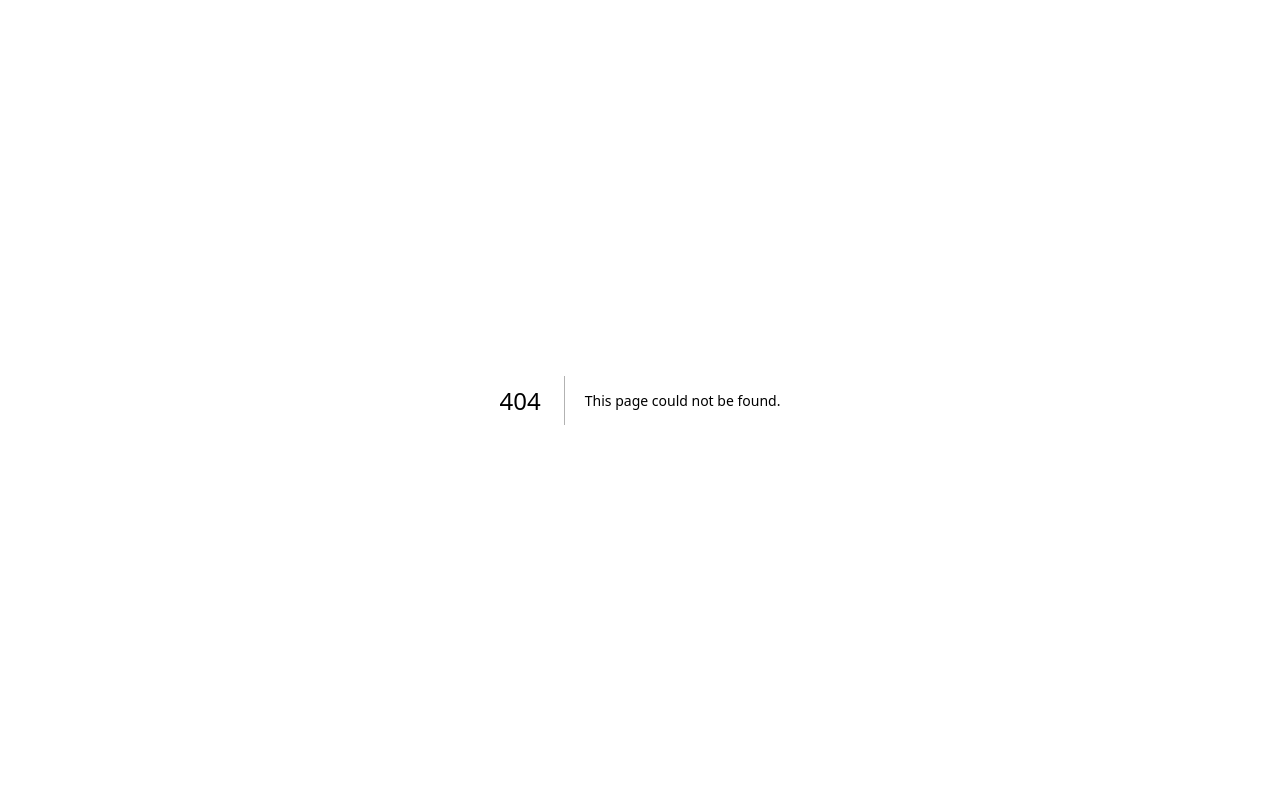
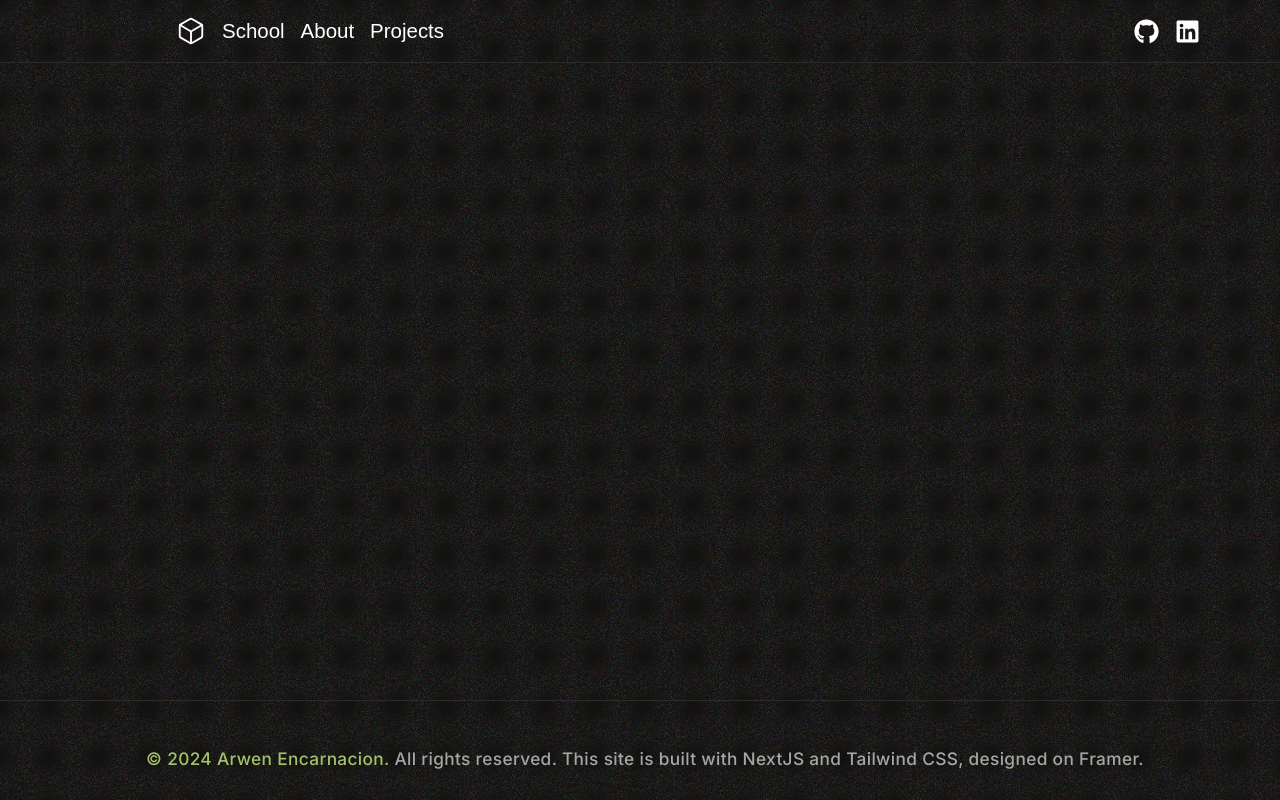
Before and after one commit to angele34/personal-website, a Next.js app: page /projects in a window 1280 px wide. Before the commit this address had no page. Built offline with nearby package versions, Linux system fonts and the light colour scheme; a web font is replaced by a local one.

Commit message:
setup routing

```diff
--- a/src/app/page.tsx
+++ b/src/app/home/page.tsx
@@ -3,11 +3,11 @@ import React from 'react';
 import { motion } from "framer-motion";
 
 // Components
-import Navigation from '../components/navbar';
-import Hero from '../components/hero';
+import Navigation from '../../components/navbar';
+import Hero from '../../components/hero';
 import Footer from '@/components/footer';
 
-export default function App() {
+export default function Home() {
   return (
     <div className="relative min-h-screen overflow-hidden flex flex-col">
       {/* Grainy bg */}
--- /dev/null
+++ b/src/app/projects/page.tsx
@@ -0,0 +1,29 @@
+"use client";
+import React from 'react';
+
+import { motion } from "framer-motion";
+
+import Navigation from '../../components/navbar';
+import Footer from '@/components/footer';
+
+export default function Projects() {
+    return (
+      <div className="relative min-h-screen overflow-hidden flex flex-col">
+        {/* Grainy bg */}
+        <div className="absolute top-0 left-0 w-full h-full bg-transparent bg-cover z-[-1]" style={{ filter: 'url(/grainy.svg#grain)' }}></div>
+
+        <motion.div
+          initial={{ opacity: 0 }}
+          animate={{ opacity: 1 }}
+          transition={{ duration: 1.5 }}
+          className="relative z-10 flex-grow"
+        >
+          <Navigation />
+
+          <div className="absolute bottom-0 w-full z-10">
+            <Footer />
+          </div>
+        </motion.div>
+        </div>
+    );
+}
--- /dev/null
+++ b/src/app/school/page.tsx
@@ -0,0 +1,29 @@
+"use client";
+import React from 'react';
+
+import { motion } from "framer-motion";
+
+import Navigation from '../../components/navbar';
+import Footer from '@/components/footer';
+
+export default function School() {
+    return (
+      <div className="relative min-h-screen overflow-hidden flex flex-col">
+        {/* Grainy bg */}
+        <div className="absolute top-0 left-0 w-full h-full bg-transparent bg-cover z-[-1]" style={{ filter: 'url(/grainy.svg#grain)' }}></div>
+
+        <motion.div
+          initial={{ opacity: 0 }}
+          animate={{ opacity: 1 }}
+          transition={{ duration: 1.5 }}
+          className="relative z-10 flex-grow"
+        >
+          <Navigation />
+
+          <div className="absolute bottom-0 w-full z-10">
+            <Footer />
+          </div>
+        </motion.div>
+        </div>
+    );
+}
--- a/src/components/footer.tsx
+++ b/src/components/footer.tsx
@@ -24,7 +24,7 @@ export default function footer() {
           2xl:text-p
           tracking-wider
           ">
-            <span className="text-customGreenLight ">© Arwen Encarnacion. </span>
+            <span className="text-customGreenLight ">© 2024 Arwen Encarnacion. </span>
             All rights reserved. This site is built with {''}
             <Link href="https://nextjs.org/" legacyBehavior>
               <a className= " hover:text-customGreenLight hover:opacity-90 transition delay-120 " target="_blank" rel="noopener noreferrer">NextJS</a>
--- a/src/components/navbar.tsx
+++ b/src/components/navbar.tsx
@@ -1,5 +1,5 @@
 import React from "react";
-
+import Link from 'next/link'
 import Iconoir from 'iconoir/icons/iconoir.svg';
 
 import { IoCubeOutline } from "react-icons/io5";
@@ -10,10 +10,12 @@ export default function Navbar() {
   return (
     <div className="flex justify-between fixed top-0 w-full z-20 border-b border-[#2d2d2de9]">
       <div className=" flex items-center pt-4 pb-4 xs:pl-0 sm:pl-0 md:pl-16 lg:pl-32 xl:pl-36 text-white font-medium text-nav no-underline">
+        <Link href="/home">
         <IoCubeOutline size={30} className="cursor-pointer grid ml-8 mr-2 text-white hover:text-customGreenLight transition delay-100"/>
-        <a href="#" className=" px-2 py-1 hover:text-customGreenLight transition delay-100">School</a>
+        </Link>
+        <Link href="school" className=" px-2 py-1 hover:text-customGreenLight transition delay-100">School</Link>
         <a href="#" className=" px-2 py-1 hover:text-customGreenLight transition delay-100">About</a>
-        <a href="#" className=" px-2 py-1 hover:text-customGreenLight transition delay-100 ">Projects</a>
+        <Link href="/projects" className=" px-2 py-1 hover:text-customGreenLight transition delay-100 ">Projects</Link>
       </div>
 
       <div className="flex items-center space-x-4 pr-20">
```
